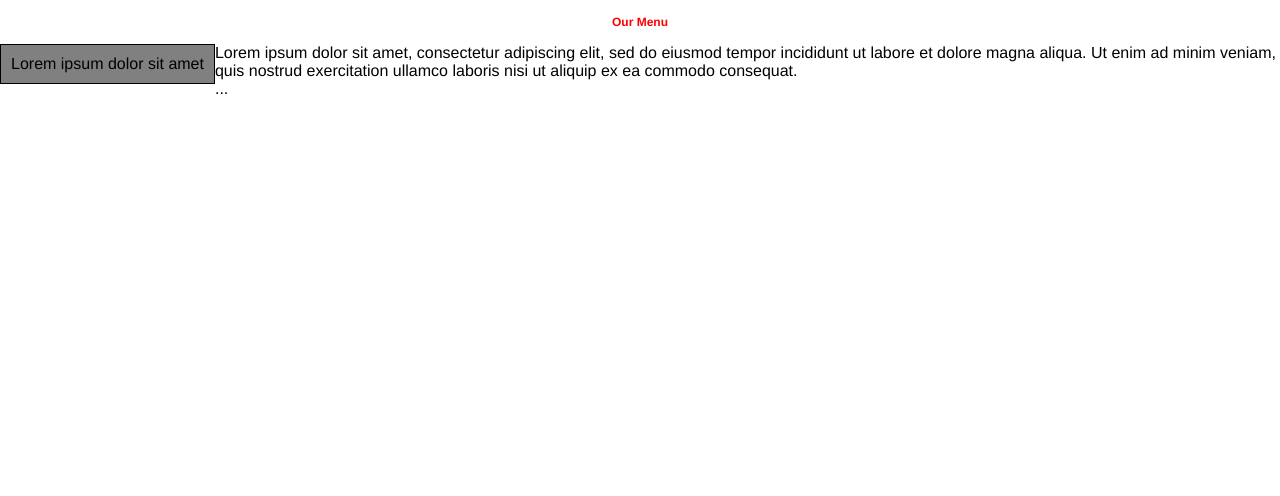
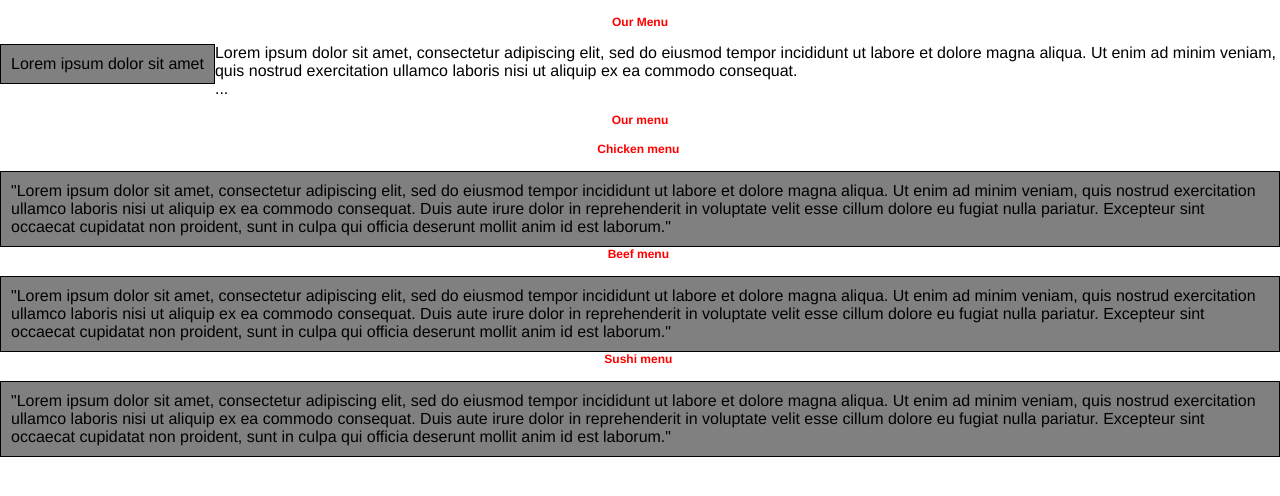
Before and after one commit to marcellocafiero/coursera-test, a plain HTML site: page site/module2-solution/index.html in a window 1280 px wide. Drawn offline with Linux system fonts and the light colour scheme.

Commit message:
Update index.html

```diff
--- a/site/module2-solution/index.html
+++ b/site/module2-solution/index.html
@@ -25,3 +25,47 @@
 
 </body>
 </html>
+
+
+
+<html>
+	<head>
+		<meta charset="UTF-8">
+		<meta name="viewport" content="width=device-width, initial-scale=1">
+		<title>Hello Coursera!</title>
+		<link rel="stylesheet" type="text/css" href="./css/style.css">
+	</head>
+
+	<body>
+	<div>
+		<h1 class="header">Our menu</h1>
+	</div>
+
+	<div class="content">
+		<div class="menu_entry column-large-3 column-medium-2 column-small-1">
+			<div class="chan">
+				<h1 class="uniq3">
+					Chicken&nbsp;menu&nbsp;
+				</h1>
+			</div>
+				<p>"Lorem ipsum dolor sit amet, consectetur adipiscing elit, sed do eiusmod tempor incididunt ut labore et dolore magna aliqua. Ut enim ad minim veniam, quis nostrud exercitation ullamco laboris nisi ut aliquip ex ea commodo consequat. Duis aute irure dolor in reprehenderit in voluptate velit esse cillum dolore eu fugiat nulla pariatur. Excepteur sint occaecat cupidatat non proident, sunt in culpa qui officia deserunt mollit anim id est laborum."</p>
+		</div>
+		<div class="menu_entry column-large-3 column-medium-2 column-small-1">
+			<div class="chan">
+				<h1 class="uniq1">
+					Beef&nbsp;menu&nbsp;
+				</h1>
+			</div>
+				<p>"Lorem ipsum dolor sit amet, consectetur adipiscing elit, sed do eiusmod tempor incididunt ut labore et dolore magna aliqua. Ut enim ad minim veniam, quis nostrud exercitation ullamco laboris nisi ut aliquip ex ea commodo consequat. Duis aute irure dolor in reprehenderit in voluptate velit esse cillum dolore eu fugiat nulla pariatur. Excepteur sint occaecat cupidatat non proident, sunt in culpa qui officia deserunt mollit anim id est laborum."</p>
+		</div>
+		<div class="menu_entry column-large-3 column-medium-1 column-small-1">
+			<div class="chan">
+				<h1 class=" uniq2">
+					Sushi&nbsp;menu&nbsp;
+				</h1>
+			</div>
+				<p>"Lorem ipsum dolor sit amet, consectetur adipiscing elit, sed do eiusmod tempor incididunt ut labore et dolore magna aliqua. Ut enim ad minim veniam, quis nostrud exercitation ullamco laboris nisi ut aliquip ex ea commodo consequat. Duis aute irure dolor in reprehenderit in voluptate velit esse cillum dolore eu fugiat nulla pariatur. Excepteur sint occaecat cupidatat non proident, sunt in culpa qui officia deserunt mollit anim id est laborum."</p>
+		</div>
+	</div>
+	</body>
+</html>
```
